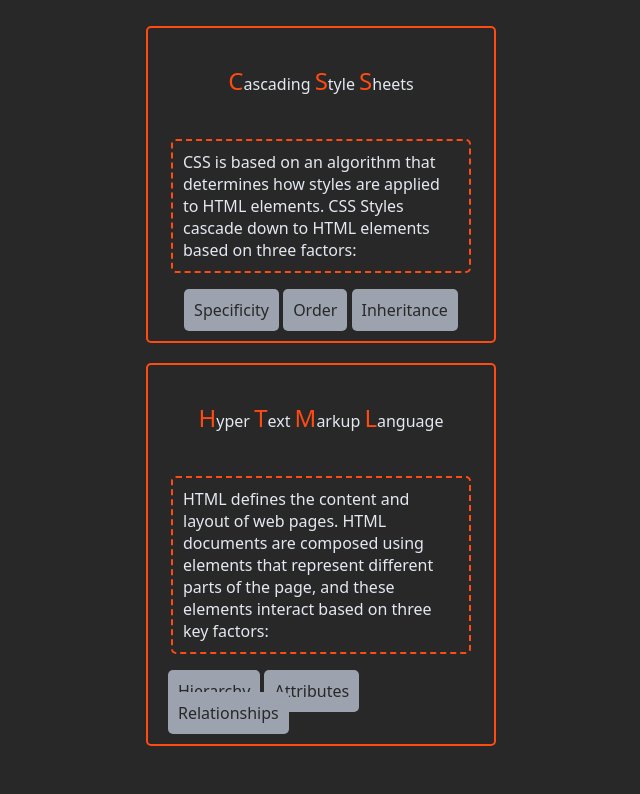
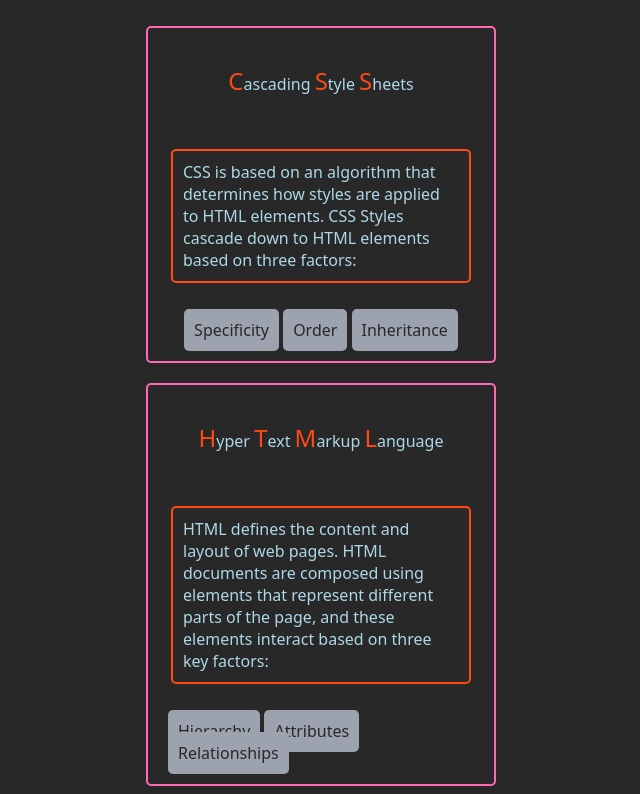
Before and after one commit to neuefische-web-demos/hh-web-24-11-css-structure, a website: page index.html in a window 1280 px wide. Shown: the part 88-882 px from the top of the page, without its empty margins (319-959 px from the left). Before the commit the page ends 842 px from the top, so only its background shows below. Drawn offline with Linux system fonts and the light colour scheme.

Commit message:
add demo

```diff
--- /dev/null
+++ b/components/card.css
@@ -0,0 +1,25 @@
+.card {
+  padding: 20px;
+  border-radius: 5px;
+  border: solid 2px var(--primary-color);
+  width: 350px;
+}
+
+.highlight {
+  color: #ff4a11;
+  font-size: 1.5rem;
+}
+
+.definition {
+  max-width: 300px;
+  border: solid 2px #ff4a11;
+  border-radius: 5px;
+  padding: 10px;
+}
+
+.tag {
+  background-color: #9ca3af;
+  color: #282828;
+  padding: 10px;
+  border-radius: 5px;
+}
--- /dev/null
+++ b/css/global.css
@@ -0,0 +1,31 @@
+:root {
+  --primary-color: hotpink;
+  --secondary-color: #e4e8f0;
+  --tertiary-color: #9ca3af;
+  --background-color: #282828;
+}
+
+*,
+*::before,
+*::after {
+  box-sizing: border-box;
+}
+
+body {
+  font-family: system-ui;
+  color: lightblue;
+  background-color: #282828;
+}
+
+h1 {
+  color: var(--primary-color);
+}
+
+.flex-container {
+  display: flex;
+  flex-wrap: wrap;
+  gap: 20px;
+  justify-content: center;
+  align-items: center;
+  flex-direction: column;
+}
--- a/css/styles.css
+++ b/css/styles.css
@@ -1,57 +1,2 @@
-*,
-*::before,
-*::after {
-  box-sizing: border-box;
-}
-
-body {
-  font-family: system-ui;
-  color: #e4e8f0;
-  background-color: #282828;
-  /* redundant code  */
-  display: flex;
-  flex-wrap: wrap;
-  gap: 20px;
-  justify-content: center;
-  align-items: center;
-  flex-direction: column;
-}
-
-.card {
-  padding: 20px;
-  border-radius: 5px;
-  border: solid 2px #ff4a11;
-  width: 350px;
-  /* redundant code  */
-  display: flex;
-  flex-wrap: wrap;
-  gap: 10px;
-  justify-content: center;
-  align-items: center;
-  flex-direction: column;
-}
-
-.highlight {
-  color: #ff4a11;
-  font-size: 1.5rem;
-}
-
-.definition {
-  max-width: 300px;
-  border: dashed 2px #ff4a11;
-  border-radius: 5px;
-  padding: 10px;
-}
-
-.tag {
-  background-color: #9ca3af;
-  color: #282828;
-  padding: 10px;
-  border-radius: 5px;
-}
-
-/* CSS Specificity and CSS Order */
-
-h1 {
-  color: #ff4a11;
-}
+@import 'global.css';
+@import '../components/card.css';
--- a/index.html
+++ b/index.html
@@ -6,10 +6,10 @@
     <title>css-structure: demo-start</title>
     <link rel="stylesheet" href="./css/styles.css" />
   </head>
-  <body>
+  <body class="flex-container">
     <h1 class="title" id="headline">CSS Structure Demo</h1>
     <!-- 1st Card -->
-    <section class="card">
+    <section class="card flex-container">
       <p>
         <span class="highlight">C</span>ascading <span class="highlight">S</span>tyle
         <span class="highlight">S</span>heets
@@ -26,7 +26,7 @@
     </section>
 
     <!-- 2nd Card -->
-    <section class="card">
+    <section class="card flex-container">
       <p>
         <span class="highlight">H</span>yper <span class="highlight">T</span>ext
         <span class="highlight">M</span>arkup <span class="highlight">L</span>anguage
```
